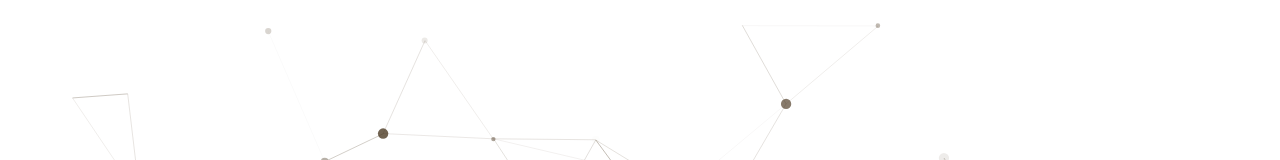
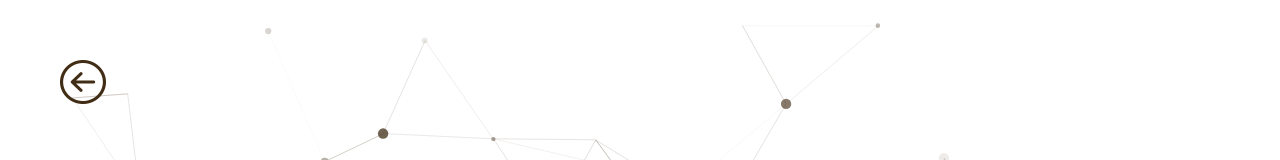
Before and after one commit to alexbytesized/Integritree, a React (Vite) app in the folder frontend/: page /upload in a window 1280 px wide. Shown: the top 160 px of the page. Built offline with nearby package versions, Linux system fonts and the light colour scheme; a web font is replaced by a local one.

Commit message:
Added back button

```diff
--- a/frontend/src/pages/UploadPage.css
+++ b/frontend/src/pages/UploadPage.css
@@ -258,3 +258,31 @@
   margin-top: 12px;
   text-align: center;
 }
+
+.upload-back-button-container {
+  position: absolute;
+  top: 0;
+  left: 0;
+  z-index: 5;
+}
+
+.upload-back-button {
+  width: clamp(32px, 4vw, 46px);
+  height: clamp(30px, 4vw, 44px);
+  margin-left: clamp(16px, 5vw, 60px);
+  margin-top: clamp(16px, 5vw, 60px);
+}
+
+.upload-back-button:hover {
+  opacity: 0.5;
+  cursor: pointer;
+  transition: opacity 0.3s ease;
+}
+
+/* Responsive adjustments */
+@media (max-width: 480px) {
+  .upload-back-button {
+    margin-left: 20px;
+    margin-top: 20px;
+  }
+}
--- a/frontend/src/pages/UploadPage.jsx
+++ b/frontend/src/pages/UploadPage.jsx
@@ -2,6 +2,7 @@ import React, { useState, useCallback, useEffect } from 'react'
 import { useNavigate, Link } from 'react-router-dom'
 import { useDropzone } from 'react-dropzone'
 import { Upload, X, FileText, Database } from 'lucide-react'
+import backButton from '../assets/back-button.png'
 import './UploadPage.css'
 
 const UploadPage = () => {
@@ -116,6 +117,10 @@ const UploadPage = () => {
     <div className="upload-page-container">
       <div id="particles-js"></div>
 
+      <Link to="/" className="upload-back-button-container">
+        <img src={backButton} alt="Back Button" className="upload-back-button" />
+      </Link>
+
       {/* Title Header */}
       <div className="upload-title-container">
         <h1 className="upload-title">
```
